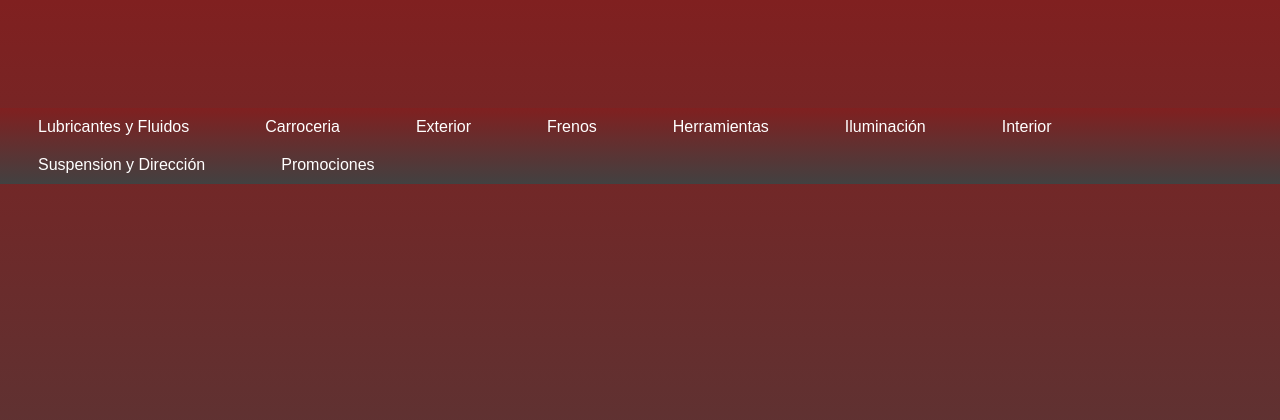
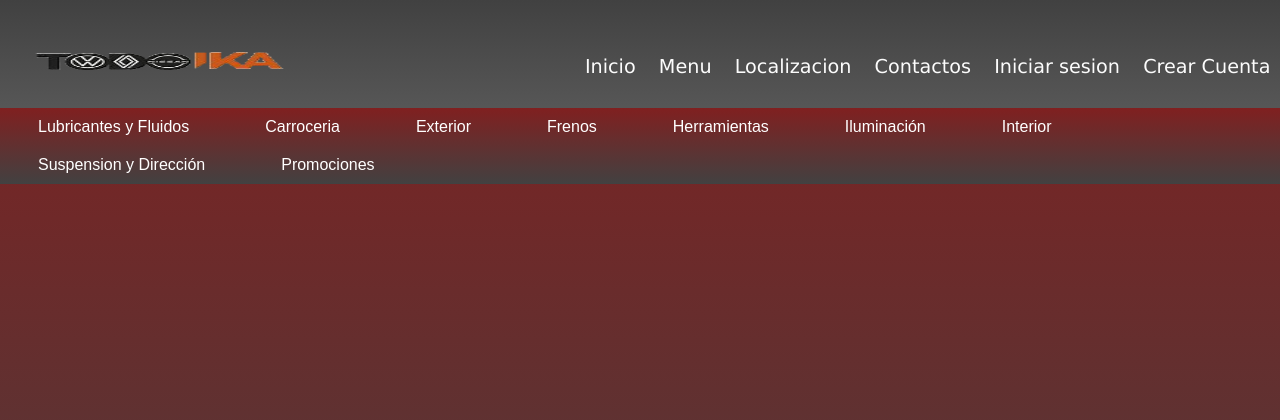
Before and after one commit to LuisMiguelMorenoSivila/codigo, a PHP site: page / in a window 1280 px wide. Shown: the top 420 px of the page. Run offline with PHP 8.4, Linux system fonts and the light colour scheme.

Commit message:
actualizacion1

```diff
--- /dev/null
+++ b/css/main.css
@@ -0,0 +1,45 @@
+html, body {
+    height: 100%;
+     margin: 0;
+     padding: 0;
+}
+body {
+    background: linear-gradient(to bottom, #802020, #424141);
+    display: flex;
+    flex-direction: column;
+}
+.cabecera{
+    display: flex;
+    flex-direction: row;
+    justify-content: space-between;
+    align-items: center;
+    /* background-color: white; */
+    background: linear-gradient(to bottom,#414141,#5b5b5b);
+    /* height: 200px; */
+    margin: 0;
+    padding: 0;
+}
+.contenido{
+    display: flex;
+    flex-direction: row;
+    align-items: center;
+    justify-content: space-evenly;
+    margin-top: 5em;
+}
+body{
+    background: linear-gradient(to bottom,#802020,#424141);
+    height: 30%;
+    margin: 0;
+    padding: 0;
+}
+.menu{
+    text-align: right;
+
+}
+.menu-link{
+    color: #fcfcfc;
+    text-decoration: none;
+    font-size: 1.2em;
+    margin: 0.5em;
+    font-family: 'Lucida Sans', 'Lucida Sans Regular', 'Lucida Grande', 'Lucida Sans Unicode', Geneva, Verdana, sans-serif;
+}
--- a/css/menustyle.css
+++ b/css/menustyle.css
@@ -16,7 +16,7 @@ body {
 
 #header {
     margin: auto;
-    width: 500px;
+    width: 400px;
     font-family: Arial, Helvetica, sans-serif;
 }
 
--- a/index.html
+++ b/index.html
@@ -4,9 +4,25 @@
     <meta charset="UTF-8">
     <meta name="viewport" content="width=device-width, initial-scale=1.0">
     <title>Menú Desplegable</title>
+    <link rel="stylesheet" href="css/main.css">
     <link rel="stylesheet" href="css/menustyle.css">
 </head>
 <body>
+    <div class="cabecera">
+        <div class="logo">
+            <a href="?id=home">
+            <img src="images/Ika.png" alt="" style="height:8em; width:20em">
+            </a>
+        </div>
+        <div class="menu">
+            <a href="?id=home" class="menu-link">Inicio</a>
+            <a href="?id=menu" class="menu-link">Menu</a>
+            <a href="https://www.google.com/maps/place/Todo+Ika+Repuestos/@-24.1926195,-65.300834,19z/data=!3m1!4b1!4m6!3m5!1s0x941b0f457c08456f:0xa90d536e1cf933ec!8m2!3d-24.1926195!4d-65.3001903!16s%2Fg%2F1tj97hm0?entry=ttu&g_ep=EgoyMDI0MTExOC4wIKXMDSoASAFQAw%3D%3D" target="_blank" class="menu-link">Localizacion</a>
+            <a href="?id=contacto" class="menu-link">Contactos</a>
+            <a href="?id=login" class="menu-link">Iniciar sesion</a>
+            <a href="?id=crearcuenta" class="menu-link">Crear Cuenta</a>
+        </div>
+    </div>
     <div id="header">
         <ul class="nav">
             <li><a href="#">Lubricantes y Fluidos</a>
```
